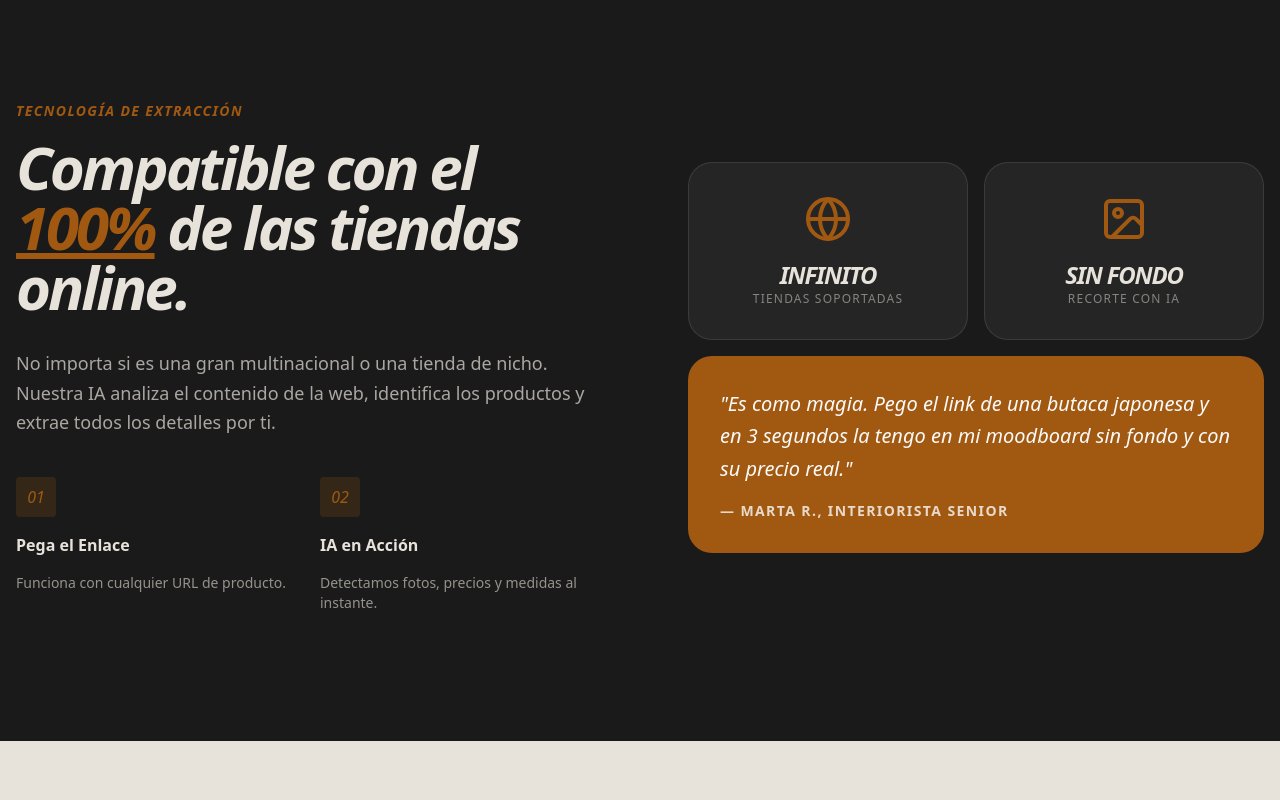
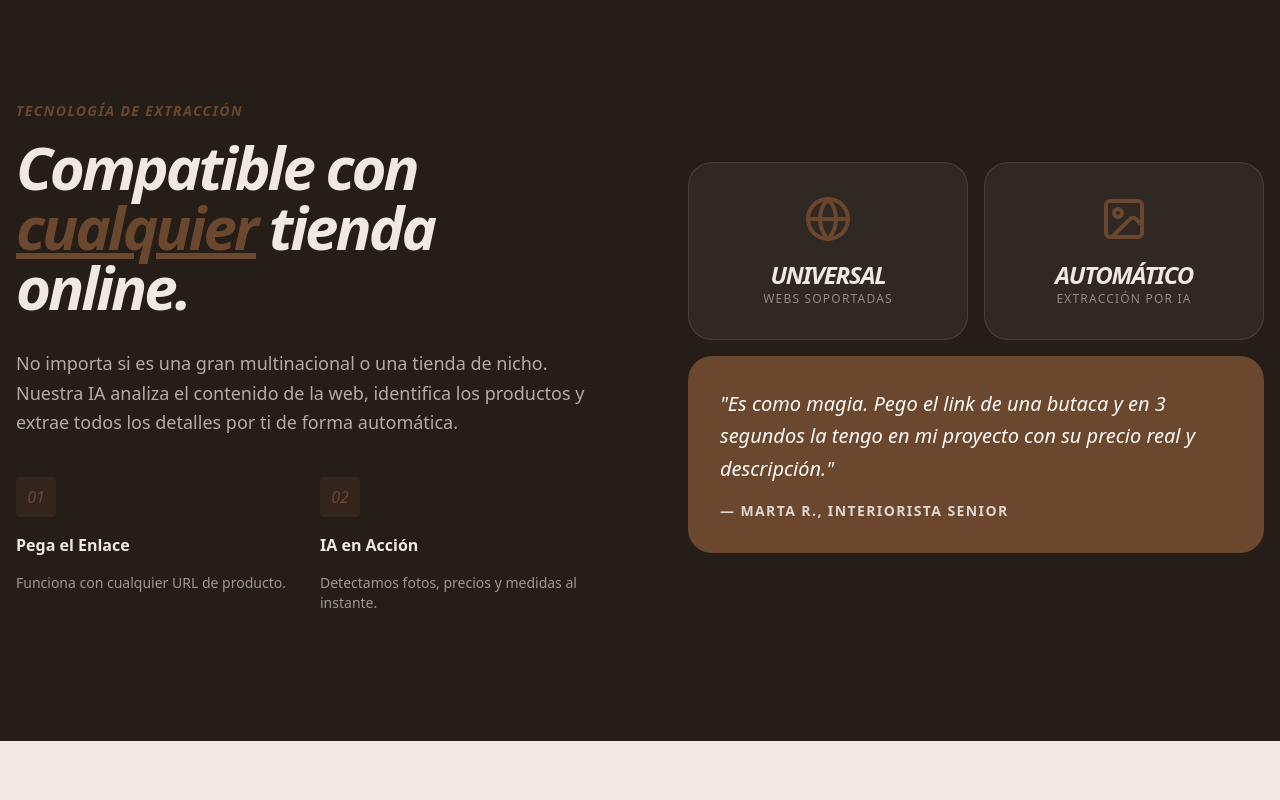
Before and after one commit to carlosmontojo/katalog, a Next.js app: page / in a window 1280 px wide. Shown: the part 2060-2860 px from the top of the page. Built offline with nearby package versions, Linux system fonts and the light colour scheme.

Commit message:
UI: Refine sales page aesthetic and copy

```diff
--- a/src/app/globals.css
+++ b/src/app/globals.css
@@ -35,39 +35,39 @@
 
 @layer base {
   :root {
-    --background: 40 20% 88%;
-    /* #e8e4d9 - Beige */
-    --foreground: 0 0% 10%;
-    /* #1a1a1a - Dark Text */
+    --background: 34 32% 91%;
+    /* #ede9e3 - Soft Beige */
+    --foreground: 20 20% 12%;
+    /* #241f1c - Warm Coffee */
 
     --card: 0 0% 100%;
-    --card-foreground: 0 0% 10%;
+    --card-foreground: 20 20% 12%;
 
     --popover: 0 0% 100%;
-    --popover-foreground: 0 0% 10%;
+    --popover-foreground: 20 20% 12%;
 
-    --primary: 30 80% 35%;
-    /* #b45309 - Accent Gold */
-    --primary-foreground: 40 20% 98%;
+    --primary: 25 40% 30%;
+    /* #6b4423 - Rich Brown */
+    --primary-foreground: 34 32% 98%;
 
-    --secondary: 40 10% 80%;
-    --secondary-foreground: 0 0% 10%;
+    --secondary: 34 25% 82%;
+    /* #d6cec5 - Muted Taupe */
+    --secondary-foreground: 20 20% 12%;
 
-    --muted: 40 10% 80%;
-    --muted-foreground: 0 0% 40%;
+    --muted: 34 25% 82%;
+    --muted-foreground: 20 20% 40%;
 
-    --accent: 40 20% 85%;
-    --accent-foreground: 0 0% 10%;
+    --accent: 34 30% 86%;
+    --accent-foreground: 20 20% 12%;
 
     --destructive: 0 84.2% 60.2%;
     --destructive-foreground: 0 0% 98%;
 
-    --border: 40 10% 80%;
-    --input: 40 10% 80%;
-    --ring: 30 80% 35%;
+    --border: 34 20% 75%;
+    --input: 34 20% 75%;
+    --ring: 25 40% 30%;
 
     --radius: 0.25rem;
-    /* More square corners for a minimalist look */
   }
 
   .dark {
--- a/src/app/page.tsx
+++ b/src/app/page.tsx
@@ -98,9 +98,9 @@ export default function LandingPage() {
             <div className="flex flex-col lg:flex-row items-center gap-24">
               <div className="lg:w-1/2">
                 <div className="text-primary text-sm font-bold tracking-widest uppercase mb-4 italic">Tecnología de Extracción</div>
-                <h2 className="text-4xl md:text-6xl font-bold mb-8 italic tracking-tighter leading-none">Compatible con el <span className="text-primary underline">100%</span> de las tiendas online.</h2>
+                <h2 className="text-4xl md:text-6xl font-bold mb-8 italic tracking-tighter leading-none">Compatible con <span className="text-primary underline">cualquier</span> tienda online.</h2>
                 <p className="text-lg opacity-70 mb-10 leading-relaxed">
-                  No importa si es una gran multinacional o una tienda de nicho. Nuestra IA analiza el contenido de la web, identifica los productos y extrae todos los detalles por ti.
+                  No importa si es una gran multinacional o una tienda de nicho. Nuestra IA analiza el contenido de la web, identifica los productos y extrae todos los detalles por ti de forma automática.
                 </p>
                 <div className="grid grid-cols-2 gap-8">
                   <div className="space-y-4">
@@ -118,17 +118,17 @@ export default function LandingPage() {
               <div className="lg:w-1/2 grid grid-cols-2 gap-4">
                 <div className="p-8 rounded-3xl bg-white/5 border border-white/10 flex flex-col items-center justify-center text-center group hover:bg-white/10 transition-colors">
                   <Globe className="w-12 h-12 text-primary mb-4" />
-                  <div className="text-2xl font-bold italic tracking-tighter uppercase">Infinito</div>
-                  <div className="text-xs opacity-50 uppercase tracking-widest">Tiendas Soportadas</div>
+                  <div className="text-2xl font-bold italic tracking-tighter uppercase">Universal</div>
+                  <div className="text-xs opacity-50 uppercase tracking-widest">Webs Soportadas</div>
                 </div>
                 <div className="p-8 rounded-3xl bg-white/5 border border-white/10 flex flex-col items-center justify-center text-center group hover:bg-white/10 transition-colors">
                   <LucideImage className="w-12 h-12 text-primary mb-4" />
-                  <div className="text-2xl font-bold italic tracking-tighter uppercase">Sin Fondo</div>
-                  <div className="text-xs opacity-50 uppercase tracking-widest">Recorte con IA</div>
+                  <div className="text-2xl font-bold italic tracking-tighter uppercase">Automático</div>
+                  <div className="text-xs opacity-50 uppercase tracking-widest">Extracción por IA</div>
                 </div>
                 <div className="col-span-2 p-8 rounded-3xl bg-primary text-primary-foreground">
                   <p className="text-xl font-medium leading-relaxed italic">
-                    "Es como magia. Pego el link de una butaca japonesa y en 3 segundos la tengo en mi moodboard sin fondo y con su precio real."
+                    "Es como magia. Pego el link de una butaca y en 3 segundos la tengo en mi proyecto con su precio real y descripción."
                   </p>
                   <p className="mt-4 text-sm font-bold uppercase tracking-widest opacity-80">— Marta R., Interiorista Senior</p>
                 </div>
@@ -211,8 +211,8 @@ export default function LandingPage() {
                 />
                 <div className="absolute -top-10 -left-10 bg-primary text-primary-foreground p-8 rounded-2xl shadow-2xl rotate-[-12deg] z-20">
                   <Sparkles className="w-10 h-10 mb-2" />
-                  <div className="text-2xl font-bold tracking-tighter italic uppercase">Creatividad</div>
-                  <div className="text-xs opacity-80 uppercase tracking-widest">Sin Límites</div>
+                  <div className="text-2xl font-bold tracking-tighter italic uppercase italic">Exclusividad</div>
+                  <div className="text-xs opacity-80 uppercase tracking-widest">De Diseño</div>
                 </div>
               </div>
             </div>
```
Also changed, not shown: public/hero.png.
